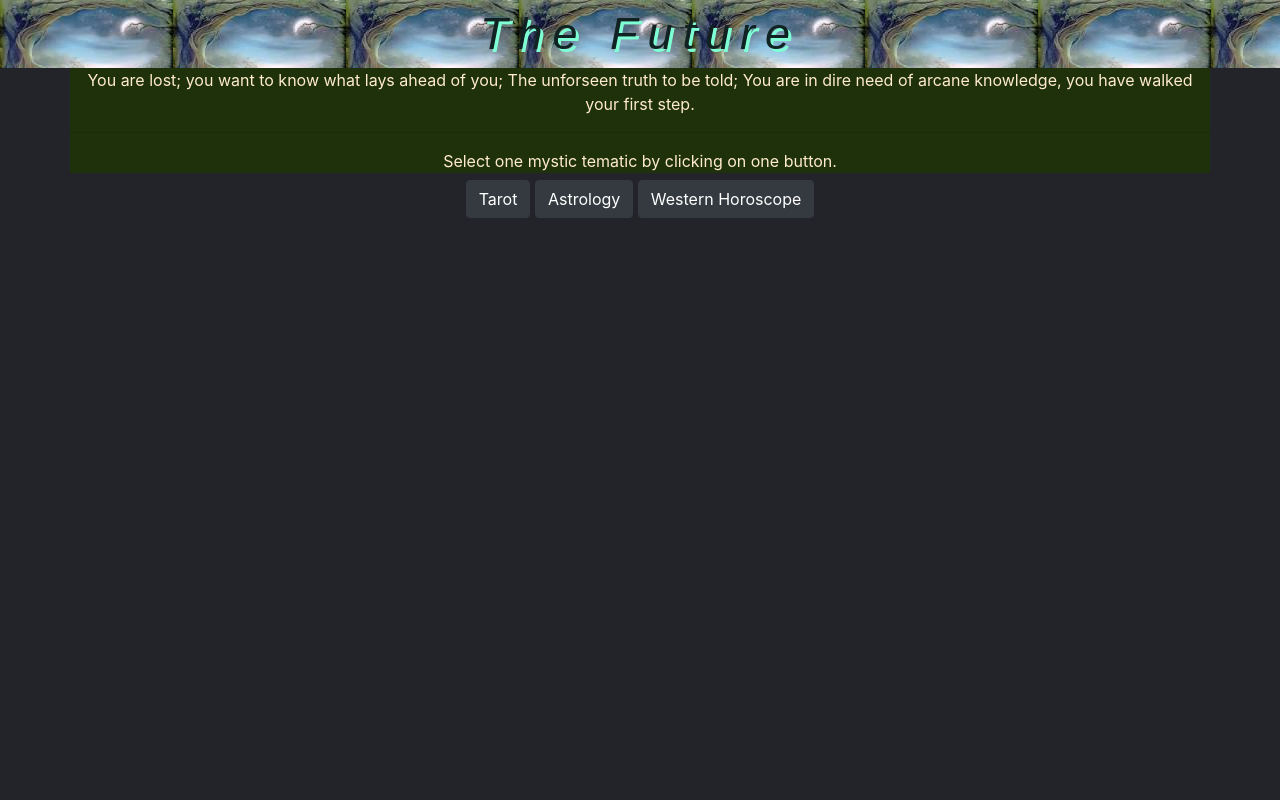
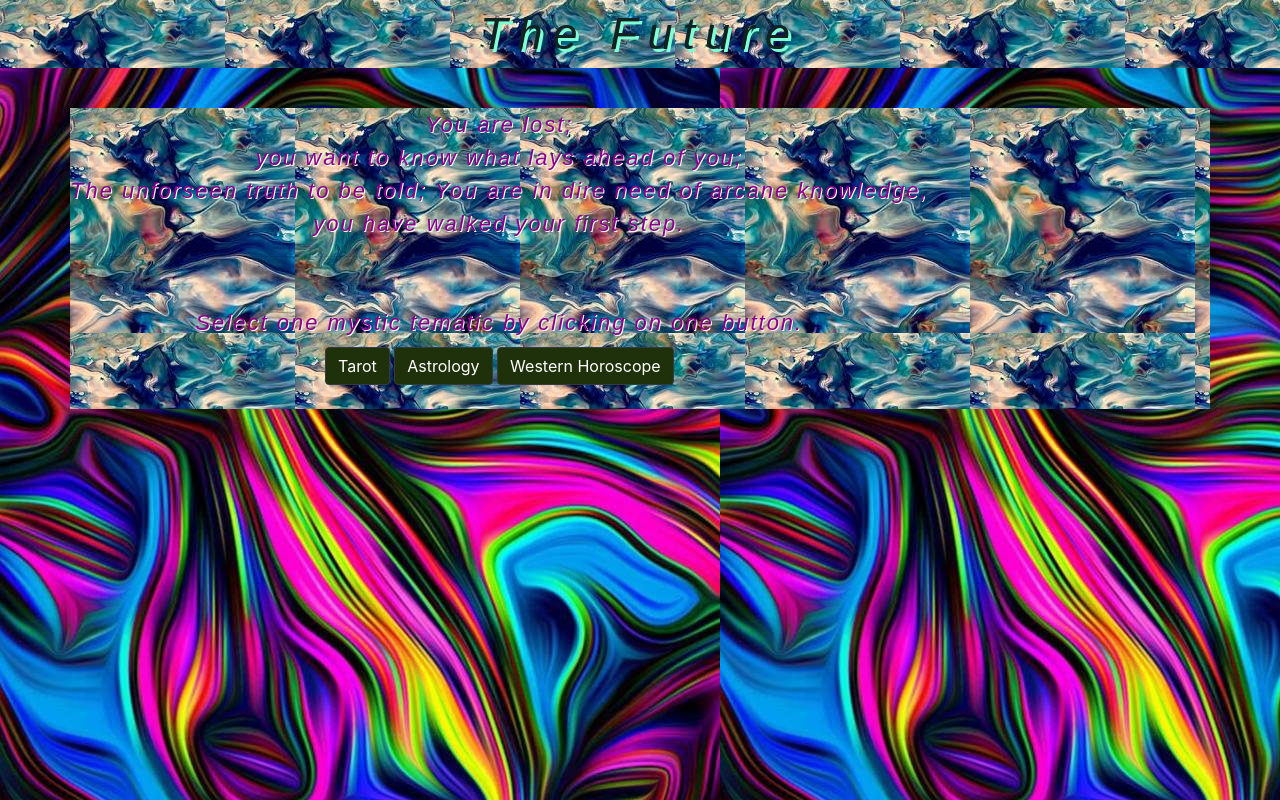
Before and after one commit to haden-liu/The-Future02, a plain HTML site: page index.html in a window 1280 px wide. Drawn offline with nearby package versions, Linux system fonts and the light colour scheme.

Commit message:
Modifcation index and tarot.js

```diff
--- a/assets/style.css
+++ b/assets/style.css
@@ -5,12 +5,12 @@
 }
 
 .container {
-    background-color:#232429;
+    background-image: url(./cynthia.jpeg);
 
 }
 
 body {
-    background-color:#232429;
+    background-image: url(./speed.jpeg);
 }
 /* Setting style for the header */
 header {
@@ -22,29 +22,44 @@ header {
     text-shadow: 3px 3px aquamarine;
     font-family: fantasy, Impact, Haettenschweiler, 'Arial Narrow Bold', sans-serif;
     text-align: center;
-    background-image: url(mystic.jpg);
+    background-image: url(./cynthia.jpeg);
     border-image-width: 100%;
+    margin-bottom: 40px;
 }
 
 /* Setting style for the app buttons */
 .buttons {
         text-align: center;
         margin: 7px;
+        color: #1e310a;
+        border-color: black !important;
+        border-radius: 2px;
+        padding: 1px;
 }
+
+button {
+    background-color: #1e310a !important;
+}
+
 
 /* Setting style for the description */
 .description {
+    font-family: fantasy, Impact, Haettenschweiler, 'Arial Narrow Bold', sans-serif;
+    font-style: oblique;
+    font-size: 22px;
     text-align: center;
     text-emphasis: none;
-    background-color:#1e310a;
-    color: blanchedalmond;
+    letter-spacing: 2px;
+    background-image: url(./cynthia.jpeg);
+    color:darkmagenta;
+    text-shadow: 1px 1px white;
+
 }
 
 /* Setting stle for the Tarot card container */
 
 .tarot-info h3{
     text-align: center;
-
 }
 
 .tarot-row {
@@ -58,8 +73,18 @@ header {
 
 .cardName {
     text-align: center;
+    border: #1e310a;
+    border-radius: 1px;
+    border-style: solid;
 }
 
+.cardInfo {
+    text-align: center;
+    border: #1e310a;
+    border-radius: 1px;
+    border-style: solid;
+
+}
 /* Setting style for the Astrology App */
 .astrology-section {
     text-align: center;
--- a/index.html
+++ b/index.html
@@ -27,9 +27,9 @@
                 <div class="col-xs-12">
                     <!-- description of the app functions -->
                     <div class="description">
-                        You are lost; you want to know what lays ahead of you; The unforseen truth to be told;
-                        You are in dire need of arcane knowledge, you have walked your first step.<br>
-                        <hr>
+                        You are lost;<br>you want to know what lays ahead of you;<br>The unforseen truth to be told;
+                        You are in dire need of arcane knowledge,<br> you have walked your first step.<br>
+                        <hr><br>
                         Select one mystic tematic by clicking on one button.
                     </div>
                     <!-- Section for the buttons -->
```
Also changed, not shown: assets/cynthia.jpeg (added), assets/speed.jpeg (added).
